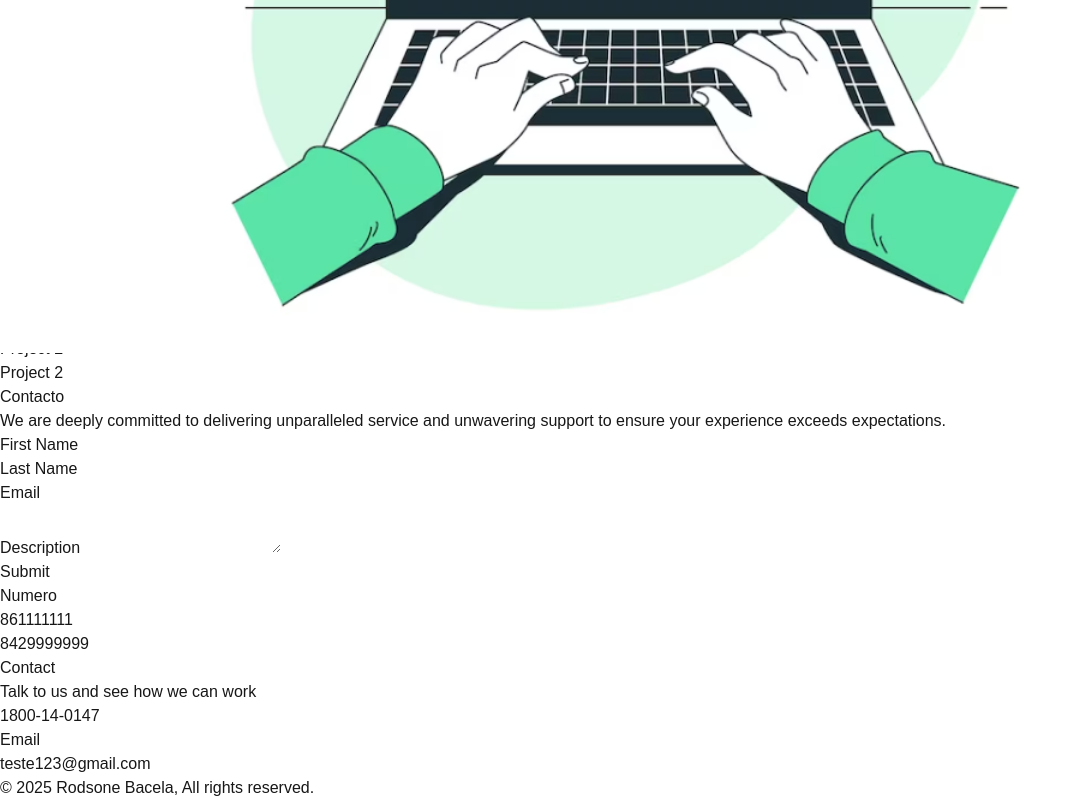
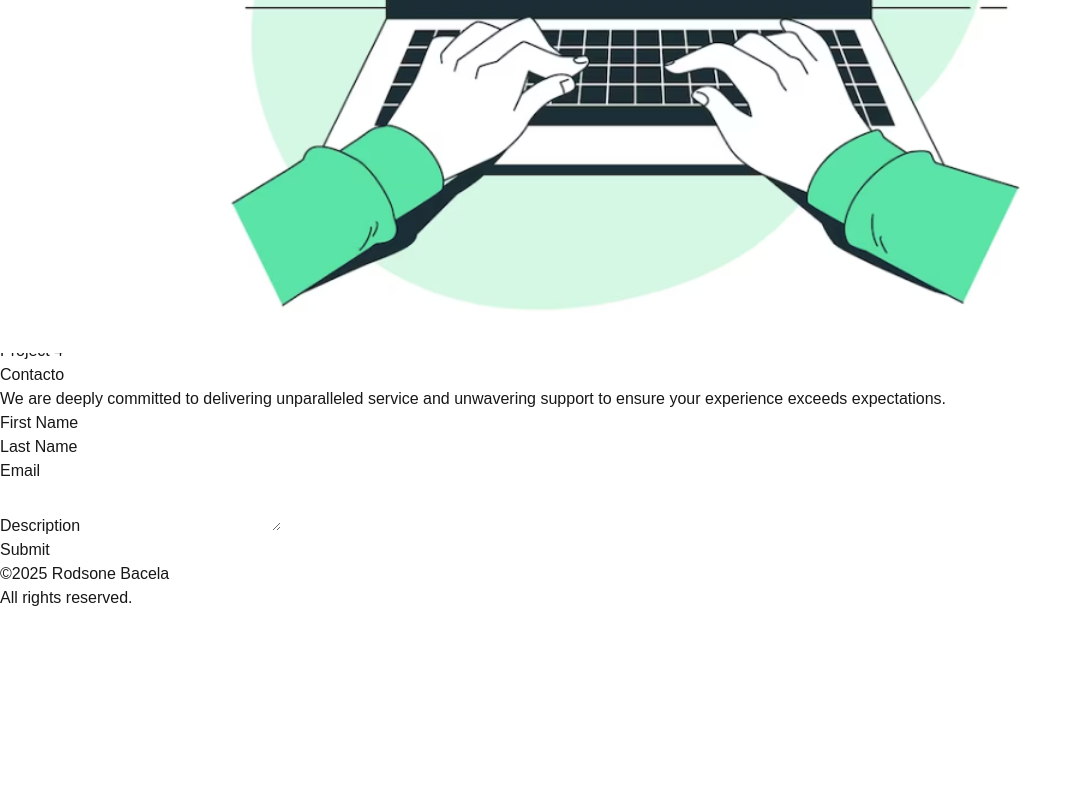
Before and after one commit to Roddy-B/rodson.me, a Next.js app: page / in a window 1280 px wide. Shown: the part 447-1247 px from the top of the page, without its empty margins (0-1082 px from the left). After the commit the page ends 1057 px from the top, so only its background shows below. Built offline with nearby package versions, Linux system fonts and the light colour scheme.

Commit message:
complete portfolio v.1

```diff
--- a/src/components/contact.tsx
+++ b/src/components/contact.tsx
@@ -2,8 +2,11 @@
 
 import React, { useState } from 'react';
 import type { NextPage } from 'next';
+import { FaPhone, FaEnvelope, FaCommentDots } from 'react-icons/fa';
 
 export default function Contacto() {
+
+
   const [formData, setFormData] = useState({
     firstName: '',
     lastName: '',
@@ -32,18 +35,21 @@ export default function Contacto() {
   };
 
   return (
-    <div className="container mx-auto pb-10 ">
+    <div className="container mx-auto px-4 pb-10 ">
         <h2 className="text-2xl font-semibold mb-4">
                 Contacto
         </h2>
       <div className="grid grid-cols-1 md:grid-cols-2 gap-8 border-2 border-gray rounded-lg p-8">
 
+      <div >
+            <p className="mb-6 text-gray-500">
+                We are deeply committed to delivering unparalleled service and unwavering support to ensure your experience exceeds expectations.
+            </p>
+        </div>
+
         {/* Left side: Form */}
-        <div>
+        <div className="border-2  bg-gray-50/30 border-gray-100 rounded-lg p-4">
 
-          <p className="mb-6 text-gray-500">
-            We are deeply committed to delivering unparalleled service and unwavering support to ensure your experience exceeds expectations.
-          </p>
           <form onSubmit={handleSubmit}>
             <div className="grid grid-cols-2 gap-4 mb-4">
               <div>
@@ -98,23 +104,10 @@ export default function Contacto() {
               Submit
             </button>
           </form>
+
+
         </div>
 
-        {/* Right side: Contact Information */}
-        <div className=" rounded p-6">
-          <div className="mb-4 border-2 border-gray-200 rounded-lg p-2 bg-gray-100">
-            <h3 className="font-bold mb-2">Numero</h3>
-            <p>861111111<br />8429999999</p>
-          </div>
-          <div className="mb-4 border-2 border-gray-200 rounded-lg p-2 bg-gray-100">
-            <h3 className="font-bold mb-2">Contact</h3>
-            <p>Talk to us and see how we can work<br />1800-14-0147</p>
-          </div>
-          <div className="mb-4 border-2 border-gray-200 rounded-lg p-2 bg-gray-100">
-            <h3 className="font-bold mb-2">Email</h3>
-            <p>teste123@gmail.com</p>
-          </div>
-        </div>
 
       </div>
     </div>
--- a/src/components/footer.tsx
+++ b/src/components/footer.tsx
@@ -2,9 +2,9 @@ export default function Footer() {
 
     return (
       <footer className="flex bg-gray-100 items-center justify-center rounded-lg pb-4">
-        <div className="p-14 justify-center itemns">
+        <div className="p-14 sm:p-7 justify-center itemns">
           <p className="text-sm text-neutral-900 font-semibold">
-            © 2025 Rodsone Bacela,  All rights reserved.
+            ©2025 Rodsone Bacela <br />All rights reserved.
           </p>
         </div>
       </footer>
--- a/src/components/header.tsx
+++ b/src/components/header.tsx
@@ -4,13 +4,14 @@ import Link from 'next/link';
 export default function Header() {
     return (
         <header className="">
-            <div className="container mx-auto flex justify-start m-5 border-b-2">
+            <div className="container mx-auto flex justify-center md:justify-start m-5 md:border-b-2 border-b-0">
                 <Link href="./">
                     <Image
                         src="/rb-logo.svg"
                         alt="meu logo"
                         width={150}
                         height={150}
+                        className="md:w-150 md:h-150 sm:w-120 sm:h-120 w-100 h-100"
                     />
                 </Link>
             </div>
--- a/src/components/hero.tsx
+++ b/src/components/hero.tsx
@@ -2,29 +2,31 @@ import Image from 'next/image';
 import Link from 'next/link';
 
 export default function Hero() {
+    return (
+        <section className="flex flex-col md:flex-row items-center mt-10 md:mt-20 mb-10 md:mb-20 pt-5 md:pt-7 pb-5 md:pb-7 px-4 md:px-0"> {/* Added background color */}
+            <div className="container mx-auto flex flex-col md:flex-row items-center"> {/* Added flex-col on container for mobile */}
+                <div className="md:w-1/2 text-center md:text-left md:pr-10"> {/* Added padding right on medium screens */}
+                    <h1 className="text-3xl md:text-4xl font-bold mb-4 md:mb-8 text-blue-900 leading-tight">Rodsone Bacela</h1>
+                    <h2 className="text-xl md:text-2xl font-semibold mb-2 md:mb-4">Hey my name is Rodsone Bacela, and I'm a frontend developer</h2>
+                    <p className="pb-5 md:pb-10 text-base md:text-lg">I bring Figma and prototype designs to life, giving users a great experience.</p> {/* Improved wording */}
 
-    return (
-        <section className="flex flex-col md:flex-row items-center mt-20 mb-20 pt-7 pb-7">
-            <div className="md:w-1/2">
-                <h1 className="text-4xl font-bold mb-8 text-blue-900">Rodsone Bacela</h1>
-                <h2 className="text-xl font-semibold mb-2">Hey my name is Rodsone Bacela, and I'm a frontend developer</h2>
-                <p className="pb-10">I bring figma and prototype design into real life giving the user a good experience</p>
+                    <Link href="/"
+                      className="bg-blue-900 hover:bg-gray-500 text-white font-semibold py-2 px-4 md:py-3 md:px-6 border border-gray-100 rounded"> {/* Added <a> tag */}
+                        Baixar CV
 
-                <Link href="#" >
-                    <button className="bg-blue-900 hover:bg-gray-500 text-white font-white font-semibold p-3  border border-gray-100  rounded">
-                        Baixar CV
-                    </button>
-                </Link>
-            </div>
-            <div className="md:w-1/2 p-10">
-                <Image
-                    src="/rb-logo.svg"
-                    alt="meu logo"
-                    width={300}
-                    height={300}
-
-                />
+                    </Link>
+                </div>
+                <div className="md:w-1/2 p-5 md:p-10 flex justify-center">
+                    <Image
+                        src="/rb-logo.svg"
+                        alt="My logo"
+                        width={250}
+                        height={250}
+                        objectFit="contain"
+                        priority // Added priority for faster loading of hero image
+                    />
+                </div>
             </div>
         </section>
-    )
+    );
 }
--- a/src/components/projects.tsx
+++ b/src/components/projects.tsx
@@ -31,16 +31,16 @@ const ProjectCard: React.FC<ProjectCardProps> = ({ imageSrc, projectName }) => {
 
 export default function Projects() {
   return (
-    <div className="pb-10 pt-10">
+    <div className="pb-10 pt-10 px-4 md:px-0">
       <div className="container mx-auto">
         <h1 className="text-#1A1A1A text-2xl font-bold mb-4 border-b-2 pb-2">Projects</h1>
         <div className="mb-8">
 
-          <div className="grid grid-cols-1 md:grid-cols-2 lg:grid-cols-2 gap-8 pt-2">
+          <div className="grid grid-cols-1 md:grid-cols-2 lg:grid-cols-2  gap-8 pt-2">
             <ProjectCard imageSrc="/projects.png" projectName="Project 1" />
             <ProjectCard imageSrc="/projects.png" projectName="Project 2" />
-            <ProjectCard imageSrc="/projects.png" projectName="Project 2" />
-            <ProjectCard imageSrc="/projects.png" projectName="Project 2" />
+            <ProjectCard imageSrc="/projects.png" projectName="Project 3" />
+            <ProjectCard imageSrc="/projects.png" projectName="Project 4" />
             {/* Add more ProjectCard components as needed */}
           </div>
         </div>
--- a/src/components/skills.tsx
+++ b/src/components/skills.tsx
@@ -30,11 +30,12 @@ export default function Skills() {
     };
 
     return (
-        <section id="skills" className="mb-16 pt-10 ">
-            <h2 className="text-2xl font-bold mb-4">
+        <section id="skills" className="mb-16 pt-10 px-4 md:px-0">
+            <div className="container mx-auto">
+                <h2 className="text-2xl font-bold mb-4 text-center md:text-left">
                     Skills
                 </h2>
-            <div className="flex gap-8 p-2 border-b-2 pb-2 font-semibold text-gray-500">
+                <div className="flex flex-col md:flex-row gap-4 md:gap-8 p-2 border-b-2 pb-2 font-semibold text-gray-500 justify-center md:justify-start">
                     <h3
                         className={`cursor-pointer ${activeCategory === 'technology' ? 'font-bold text-blue-900 ' : ''}`}
                         onClick={() => filterSkills('technology')}
@@ -55,15 +56,19 @@ export default function Skills() {
                     </h3>
                 </div>
 
-            <div className="grid grid-cols-1 sm:grid-cols-2 md:grid-cols-2 lg:grid-cols-3 xl:grid-cols-3 gap-4 pt-3">
+                <div className="grid grid-cols-1 sm:grid-cols-2 md:grid-cols-2 lg:grid-cols-3 xl:grid-cols-3 gap-4 pt-3 justify-center sm:px-4 md:px-4">
                     {displayedSkills.map((skill, index) => (
                         <div key={index}
-                        className="p-4 rounded-lg shadow-m gap-6 flex bg-gray-100 border border-gray-200 items-center justify-center h-[42px] w-[225px] lg:h-[52px] lg:w-[275px] xl:h-[62px] xl:w-[300px] sm:w-1/2 md:w-1/3">
+                            className="p-4 rounded-lg shadow-m gap-6 flex bg-gray-100 border border-gray-200 items-center justify-center
+                            h-[50px] w-[250px] sm:w-auto sm:h-auto md:w-auto md:h-auto lg:h-[52px] lg:w-[275px] xl:h-[62px] xl:w-[300px]
+                            px-4 sm:px-2 md:px-4
+                            mx-auto sm:mx-0"> {/* Added mx-auto for centering on mobile */}
                             {skill.icon}
                             <span className="mt-2 text-black text-sm font-semibold">{skill.name}</span>
                         </div>
                     ))}
                 </div>
+            </div>
         </section>
     );
 }
```
Lines whose indentation alone changed are shown as unchanged.
